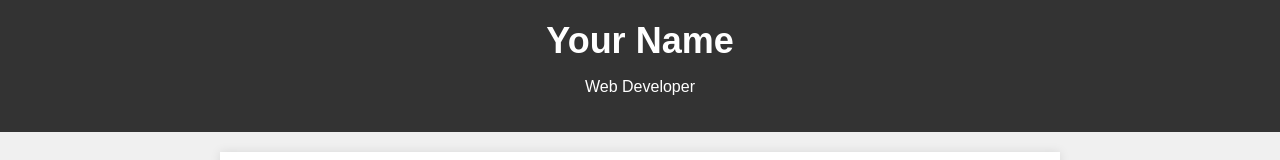
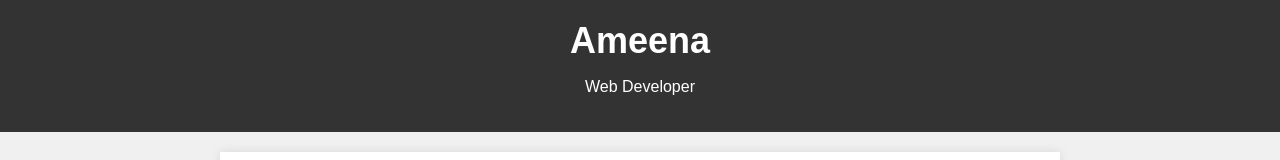
Before and after one commit to ame-glitch/gdc, a plain HTML site: page index.html in a window 1280 px wide. Shown: the top 160 px of the page. Drawn offline with Linux system fonts and the light colour scheme.

Commit message:
Update index.html

```diff
--- a/index.html
+++ b/index.html
@@ -39,7 +39,7 @@
 </head>
 <body>
     <header>
-        <h1>Your Name</h1>
+        <h1>Ameena</h1>
         <p>Web Developer</p>
     </header>
     <div class="container">
```
